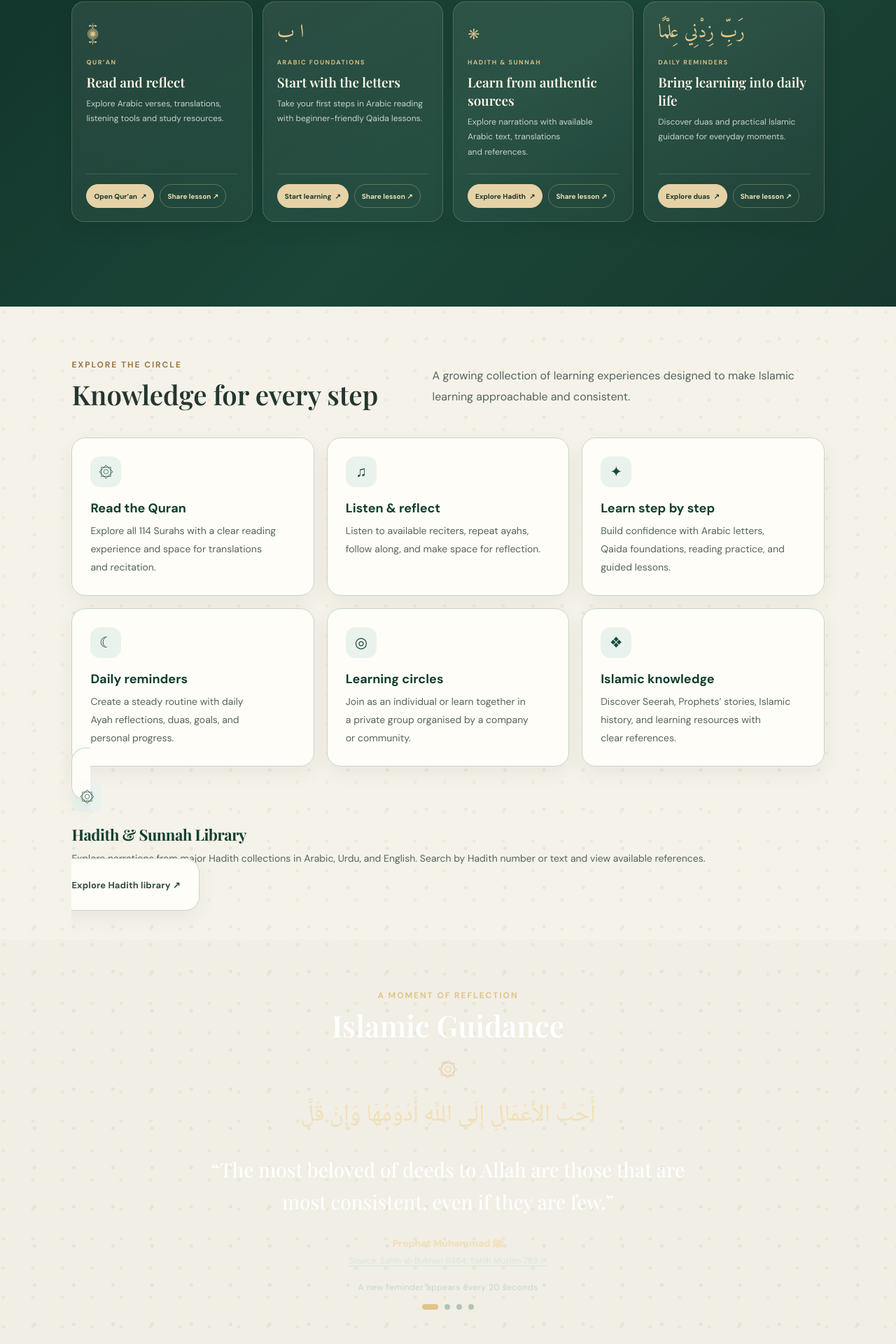
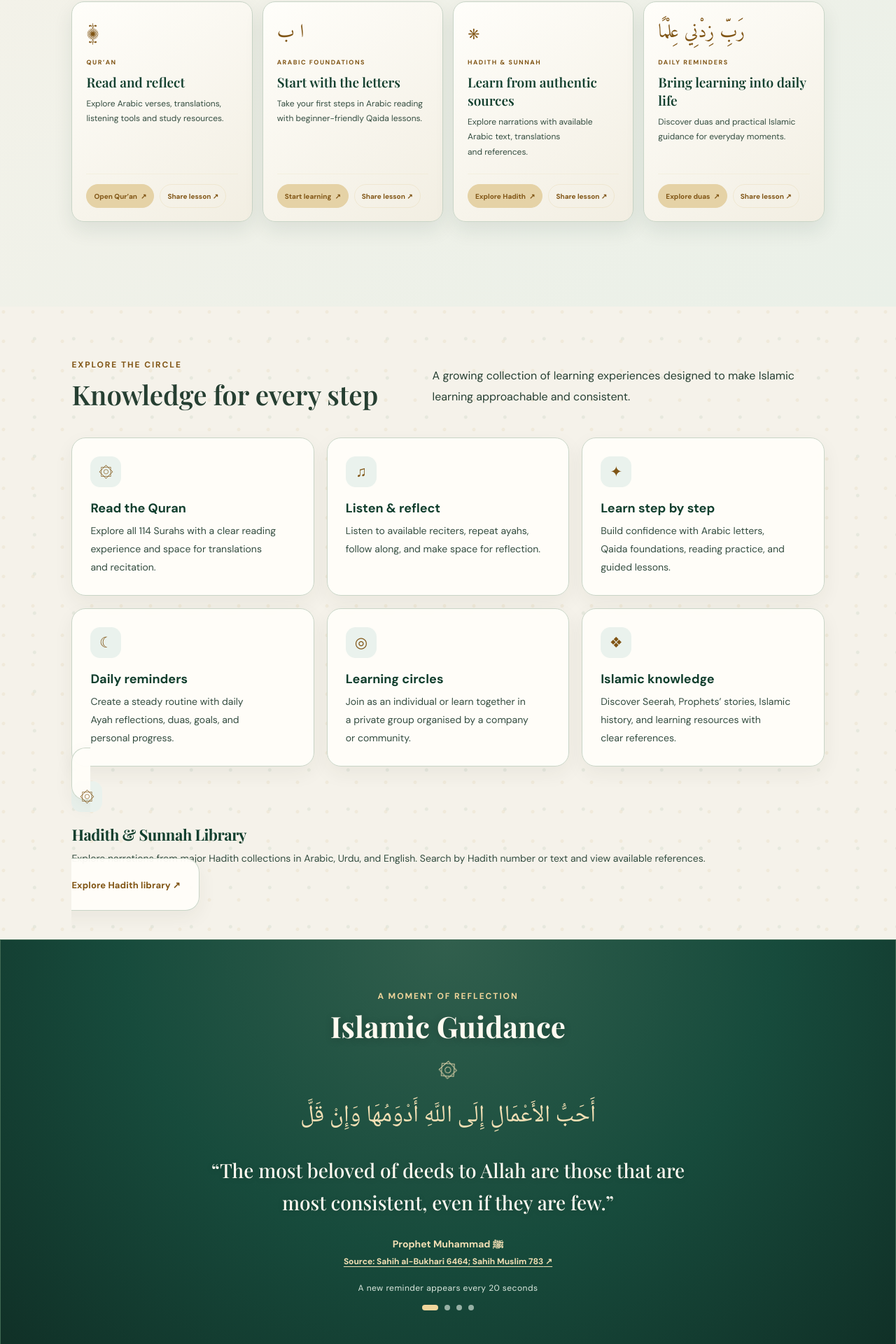
Before and after one commit to muhammadhadiurrehman7-max/rhm-islamic-circle, a Next.js app: page / in a window 1280 px wide. Shown: the part 2476-4396 px from the top of the page at 70% size. Built offline with nearby package versions, Linux system fonts and the light colour scheme; a web font is replaced by a local one.

Commit message:
Improve Islamic Guidance and homepage section contrast (#24)

```diff
--- a/app/globals.css
+++ b/app/globals.css
@@ -1960,3 +1960,131 @@ html[data-site-theme="dark"] body .discover-islam-page .discover-islam-hero {
     padding: 20px !important;
   }
 }
+
+
+/* Homepage contrast audit: reflection panel, learning cards and section headings. */
+html:not([data-site-theme="dark"]) body main .guidance-section {
+  color: #fffaf0 !important;
+  background: radial-gradient(ellipse at 50% 0%, #315f4d 0%, #174b3c 52%, #102f26 100%) !important;
+  border: 1px solid #426b55;
+}
+html:not([data-site-theme="dark"]) body main .guidance-section .eyebrow {
+  color: #f0d59b !important;
+  opacity: 1 !important;
+}
+html:not([data-site-theme="dark"]) body main .guidance-section h2 {
+  color: #fffaf0 !important;
+  font-weight: 700 !important;
+  text-shadow: 0 2px 12px rgba(0,0,0,.22) !important;
+}
+html:not([data-site-theme="dark"]) body main .guidance-section .guidance-ornament,
+html:not([data-site-theme="dark"]) body main .guidance-section .guidance-arabic,
+html:not([data-site-theme="dark"]) body main .guidance-section .guidance-by {
+  color: #f2dfb4 !important;
+  opacity: 1 !important;
+}
+html:not([data-site-theme="dark"]) body main .guidance-section .guidance-quote blockquote {
+  color: #fffaf0 !important;
+  opacity: 1 !important;
+  text-shadow: 0 1px 8px rgba(0,0,0,.18);
+}
+html:not([data-site-theme="dark"]) body main .guidance-section .guidance-source {
+  color: #f2dfb4 !important;
+  font-weight: 700 !important;
+  opacity: 1 !important;
+}
+html:not([data-site-theme="dark"]) body main .guidance-section .guidance-timer {
+  color: #dce9df !important;
+  opacity: 1 !important;
+}
+html:not([data-site-theme="dark"]) body main .guidance-section .guidance-dots button {
+  background: #dce9df;
+}
+html:not([data-site-theme="dark"]) body main .guidance-section .guidance-dots button.active {
+  background: #f0d59b;
+}
+
+html:not([data-site-theme="dark"]) body main .share-learning-section {
+  color: #193d2e !important;
+  background: linear-gradient(145deg,#f5f2e9 0%,#eaf0e8 100%) !important;
+}
+html:not([data-site-theme="dark"]) body main .share-learning-section :is(h2,h3) {
+  color: #123f2e !important;
+  text-shadow: none !important;
+}
+html:not([data-site-theme="dark"]) body main .share-learning-section :is(p,.eyebrow) {
+  color: #344d40 !important;
+  opacity: 1 !important;
+}
+html:not([data-site-theme="dark"]) body main .share-learning-card {
+  color: #193d2e !important;
+  background: linear-gradient(145deg,#fffefa 0%,#f2eee2 100%) !important;
+  border: 1px solid #c9d5c7 !important;
+  box-shadow: 0 12px 28px rgba(27,55,39,.09) !important;
+}
+html:not([data-site-theme="dark"]) body main .share-learning-card :is(h3,strong) {
+  color: #123f2e !important;
+}
+html:not([data-site-theme="dark"]) body main .share-learning-card p {
+  color: #344d40 !important;
+  opacity: 1 !important;
+}
+html:not([data-site-theme="dark"]) body main .share-learning-card .share-card-label,
+html:not([data-site-theme="dark"]) body main .share-learning-card .share-card-mark {
+  color: #805515 !important;
+  opacity: 1 !important;
+}
+html:not([data-site-theme="dark"]) body main .share-learning-card a,
+html:not([data-site-theme="dark"]) body main .share-learning-card button {
+  color: #805515 !important;
+  font-weight: 800 !important;
+}
+html:not([data-site-theme="dark"]) body main .share-learning-status {
+  color: #344d40 !important;
+}
+
+html:not([data-site-theme="dark"]) body main .section-heading :is(h2,p),
+html:not([data-site-theme="dark"]) body main .section-intro {
+  color: #263f32 !important;
+  opacity: 1 !important;
+  text-shadow: none !important;
+}
+html:not([data-site-theme="dark"]) body main .section-heading .eyebrow {
+  color: #805515 !important;
+  opacity: 1 !important;
+}
+html:not([data-site-theme="dark"]) body main .feature-card :is(h3,p,.feature-icon,.hadith-card-link) {
+  opacity: 1 !important;
+}
+html:not([data-site-theme="dark"]) body main .feature-card h3 {
+  color: #123f2e !important;
+}
+html:not([data-site-theme="dark"]) body main .feature-card p {
+  color: #344d40 !important;
+}
+html:not([data-site-theme="dark"]) body main .feature-card .feature-icon {
+  color: #805515 !important;
+}
+html:not([data-site-theme="dark"]) body main .feature-card .hadith-card-link {
+  color: #805515 !important;
+  font-weight: 800 !important;
+}
+
+html[data-site-theme="dark"] body main .guidance-section {
+  color: #fffaf0 !important;
+  background: radial-gradient(ellipse at 50% 0%,#294d3e 0%,#142f25 56%,#091b14 100%) !important;
+}
+html[data-site-theme="dark"] body main .guidance-section :is(h2,blockquote) { color: #fffaf0 !important; }
+html[data-site-theme="dark"] body main .guidance-section :is(.eyebrow,.guidance-arabic,.guidance-by,.guidance-source,.guidance-ornament) { color: #f0d59b !important; }
+html[data-site-theme="dark"] body main .guidance-section .guidance-timer { color: #dce9df !important; }
+html[data-site-theme="dark"] body main .share-learning-section { color: #f5edda !important; background: linear-gradient(145deg,#172820,#102019) !important; }
+html[data-site-theme="dark"] body main .share-learning-section :is(h2,h3) { color: #f5edda !important; }
+html[data-site-theme="dark"] body main .share-learning-section p { color: #c8d4ca !important; }
+html[data-site-theme="dark"] body main .share-learning-card { color: #f5edda !important; background: linear-gradient(145deg,#20372b,#172a21) !important; border-color: #526b58 !important; }
+html[data-site-theme="dark"] body main .share-learning-card :is(h3,p,.share-card-label,.share-card-mark,a,button) { color: #f2dfb4 !important; opacity: 1 !important; }
+html[data-site-theme="dark"] body main .section-heading :is(h2,p), html[data-site-theme="dark"] body main .section-intro { color: #e8e4d8 !important; }
+@media(max-width:600px) {
+  html body main .guidance-section { padding: 54px 18px; }
+  html body main .guidance-section .guidance-quote { min-height: 0; }
+  html body main .share-learning-card { padding: 22px !important; }
+}
```
